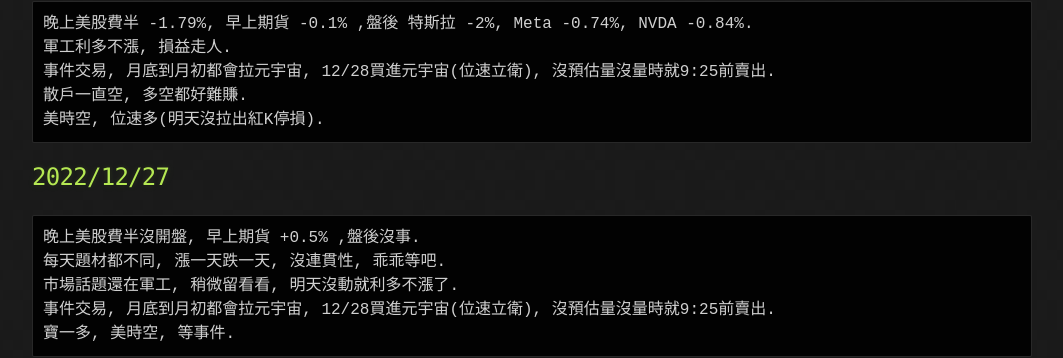
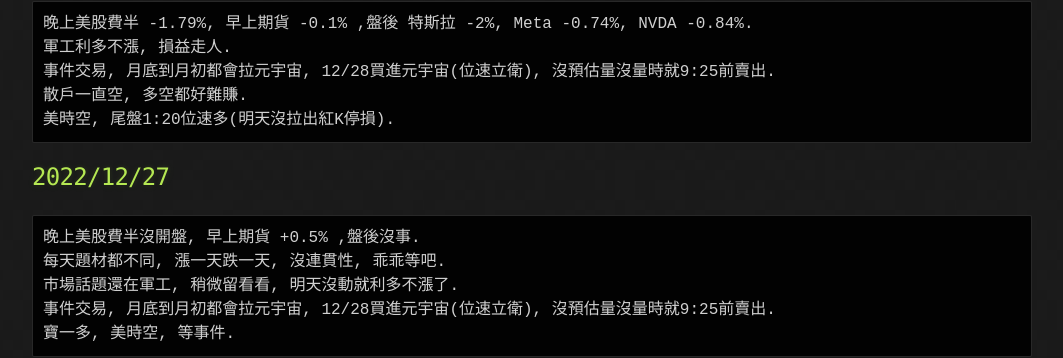
Before and after one commit to lepg5487/Stock_God, a Jekyll site: the page built from index.md, in a window 1280 px wide and 900 px high, scrolled down 388 px. Shown: the part 245-603 px from the top of the window, without its empty margins (108-1171 px from the left). Built offline with Jekyll 4.4.1, drawn with Linux system fonts in a browser that asks for light colours; our own code applies the rules of GitHub Pages for plain Markdown files.

Commit message:
Update index.md

````diff
--- a/index.md
+++ b/index.md
@@ -24,7 +24,7 @@ layout: testlayouts
 軍工利多不漲, 損益走人.
 事件交易, 月底到月初都會拉元宇宙, 12/28買進元宇宙(位速立衛), 沒預估量沒量時就9:25前賣出.
 散戶一直空, 多空都好難賺.
-美時空, 位速多(明天沒拉出紅K停損).
+美時空, 尾盤1:20位速多(明天沒拉出紅K停損).
 ```
 
 ## 2022/12/27
````
